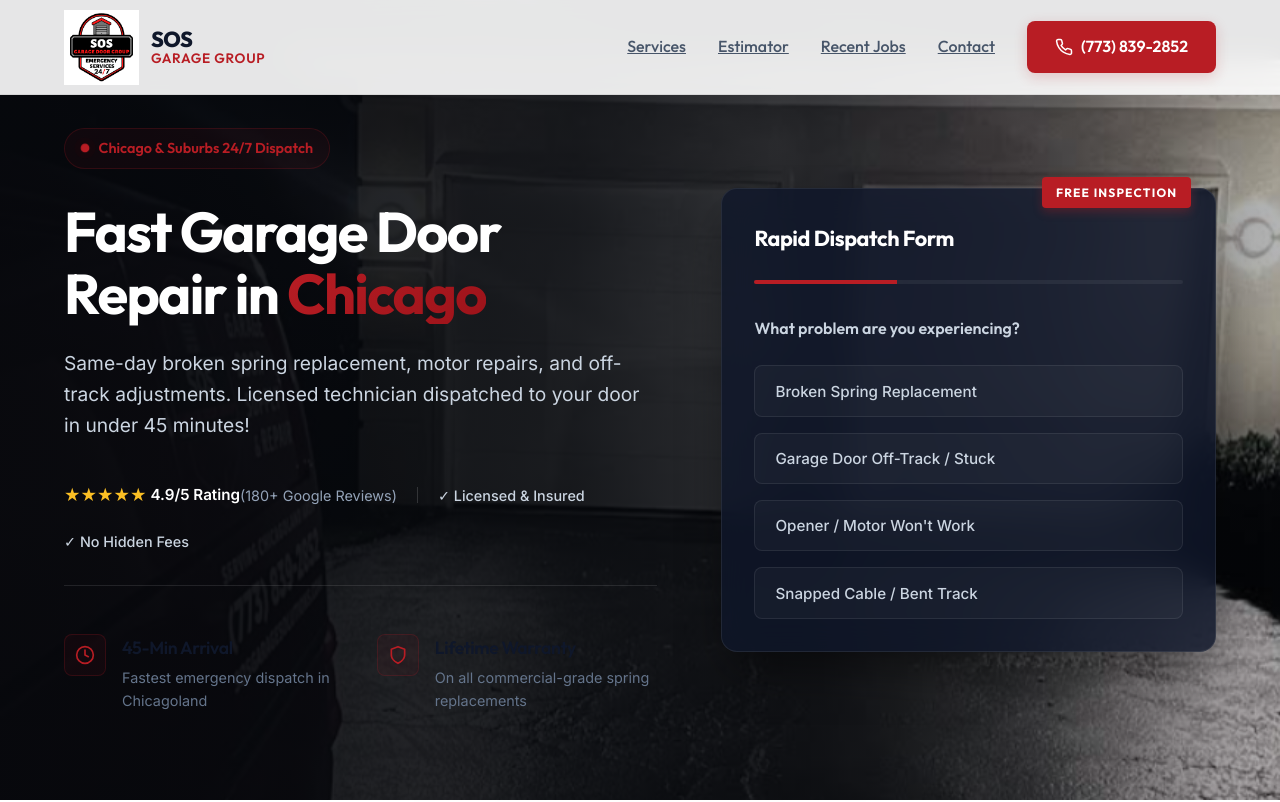
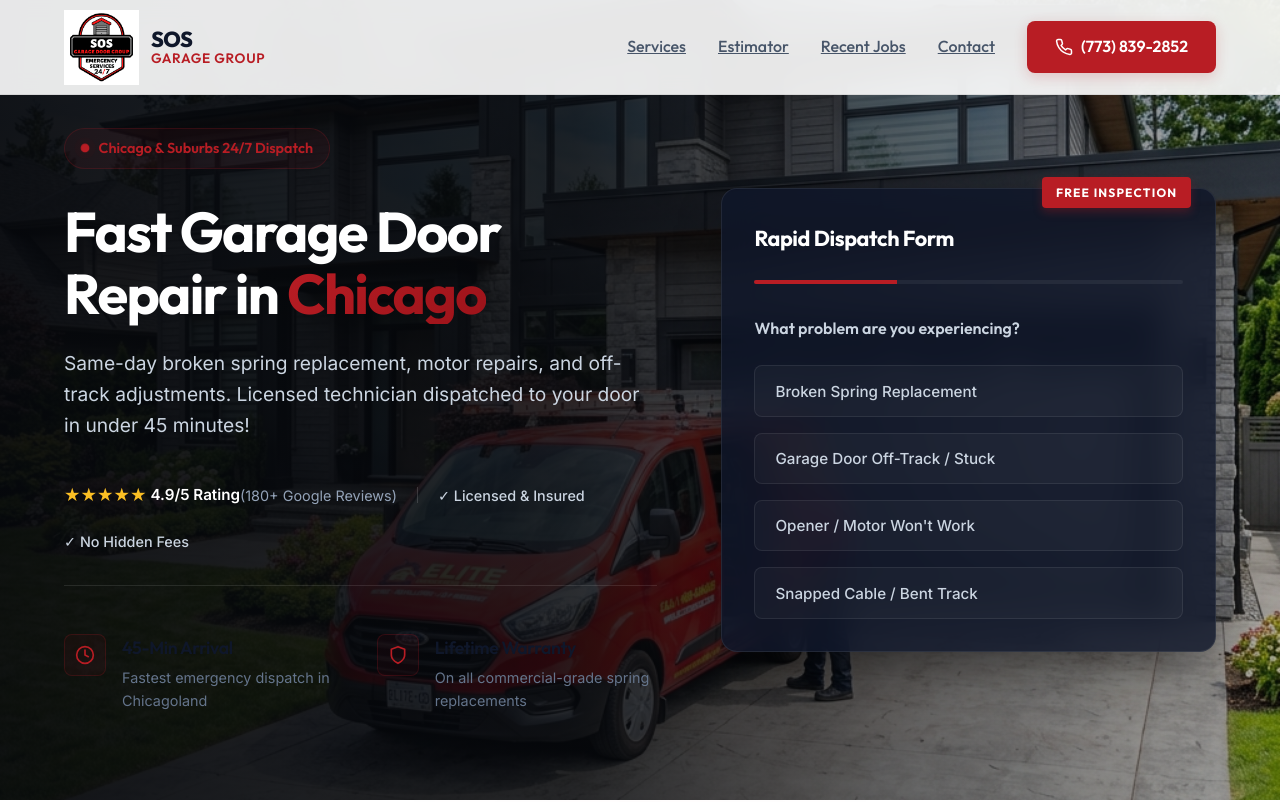
Before and after one commit to chowanza/IDO-garage, a Next.js app: page / in a window 1280 px wide. Shown: the top 802 px of the page. Built offline with nearby package versions, Linux system fonts and the light colour scheme.

Commit message:
feat: replace Hero background with a newly generated professional van and garage image

```diff
--- a/components/Hero.module.css
+++ b/components/Hero.module.css
@@ -5,7 +5,7 @@
   align-items: center;
   padding-top: 120px;
   padding-bottom: 80px;
-  background-image: url('/van-night-job.png');
+  background-image: url('/hero-professional-van.jpg');
   background-size: cover;
   background-position: center;
   background-repeat: no-repeat;
```
Also changed, not shown: public/hero-professional-van.jpg (added).
